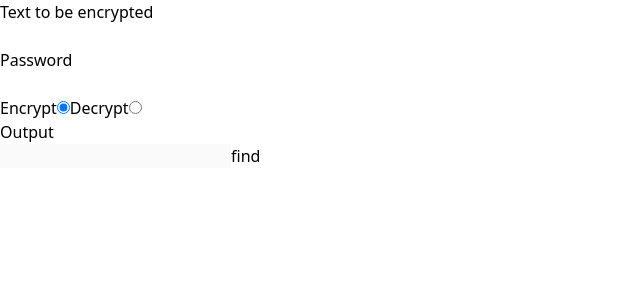
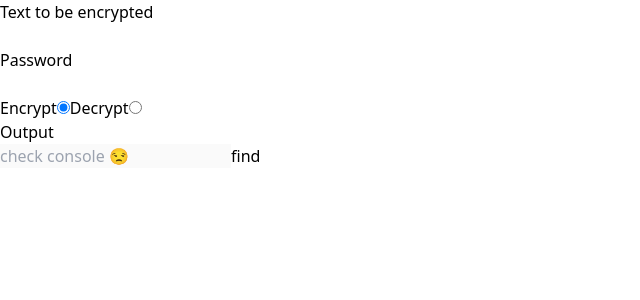
Before and after one commit to prabesh09/encryptThis, a React (Vite) app: page / in a window 1280 px wide. Shown: the top 300 px of the page, without its empty margins (0-640 px from the left). Built offline with nearby package versions, Linux system fonts and the light colour scheme.

Commit message:
made it working 😒

```diff
--- a/src/App.jsx
+++ b/src/App.jsx
@@ -46,7 +46,7 @@ const App = () => {
       <label htmlFor="enc">Decrypt</label>
       <input type="radio" name="enc" value="decrypt" onChange={handleRadio} checked={option === "decrypt"} />
       <h1>Output</h1>
-      <input type="text" disabled className="border-black border-2 outline-none" />
+      <input type="text" disabled placeholder="check console 😒" className="border-black border-2 outline-none" />
 
       <button onClick={handleOutput}>find</button>
     </main>
```
